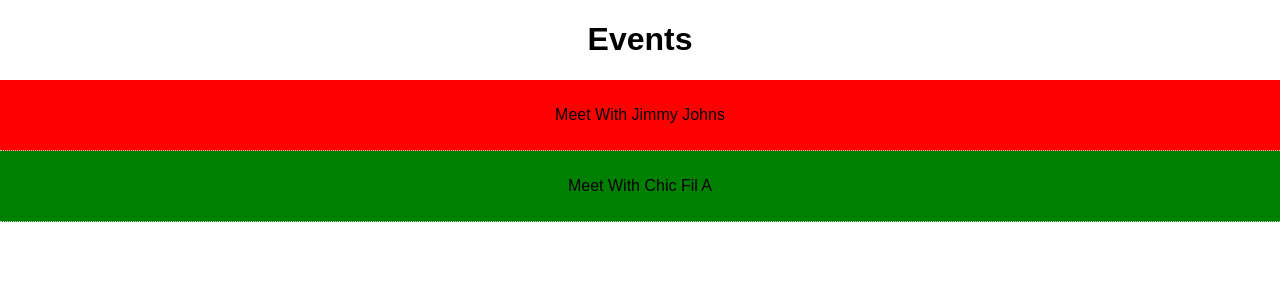
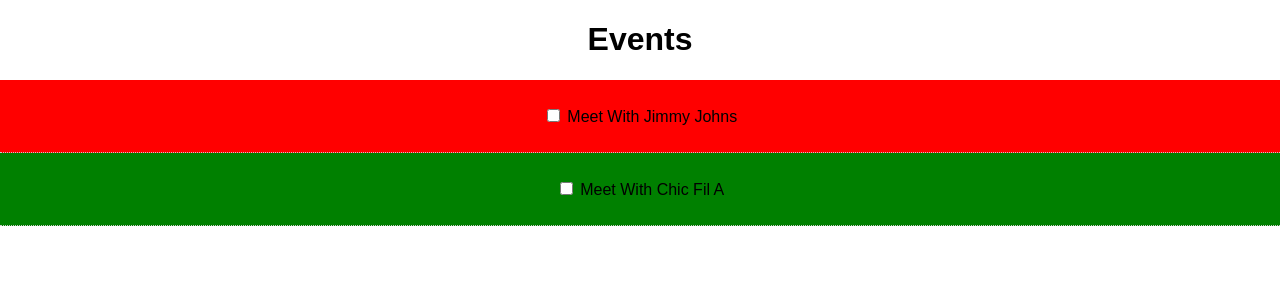
Before and after one commit to jovan2255/Partner, a React (Create React App) app: page / in a window 1280 px wide. Shown: the top 300 px of the page. Built offline with nearby package versions, Linux system fonts and the light colour scheme.

Commit message:
2nd push to git

```diff
--- a/src/App.js
+++ b/src/App.js
@@ -20,6 +20,14 @@
   ]
 }
 
+markWindow = (id) => {
+  this.setState({ events: this.state.events.map(event => {
+    if(event.id === id){
+      event.windowClosed = !event.windowClosed
+    }
+    return event;
+  })});
+}
 
 
   render() {
@@ -29,7 +37,7 @@
       <div className="App">
       <h1>Events</h1>
 
-      <EventsComponent events={this.state.events}/>
+      <EventsComponent events={this.state.events} markWindow={this.markWindow}/>
 
       </div>
     );
--- a/src/components/EventsComponent.js
+++ b/src/components/EventsComponent.js
@@ -4,13 +4,17 @@
 
 
 class EventsComponent extends Component {
+
+
   render() {
     return this.props.events.map((event) =>(
-       <EventsItem key={event.id} event={event} />
+       <EventsItem key={event.id} event={event} markWindow={this.props.markWindow}/>
 
     ));
   }
 }
+
+//PropTypes
 EventsComponent.proptypes ={
 EventsComponent: PropTypes.array.isRequired
 }
--- a/src/components/EventsItem.js
+++ b/src/components/EventsItem.js
@@ -2,7 +2,7 @@
 import PropTypes from 'prop-types';
 
 
-class EventsItem extends Component {
+export class EventsItem extends Component {
 getStyle = () => {
     return {
         padding: '10px',
@@ -12,10 +12,18 @@
     }
 }
 
+
+
   render() {
+      const {id, title} = this.props.event;
     return(
         <div style={this.getStyle()}>
-            <p>{this.props.event.title}</p>
+        <p>
+        <input type="checkbox" onChange={this.props.markWindow.bind(this, id)} /> {' '}
+        {title}
+        </p>
+
+
         </div>
     )
 
@@ -24,11 +32,7 @@
 
 //  PropTypes
 EventsItem.propTypes = {
-    Event: PropTypes.object.isRequired
+    event: PropTypes.object.isRequired
 }
 
-
-const itemStyle ={
-    backgroundColor: '#f4f4f4'
-}
 export default EventsItem;
```
